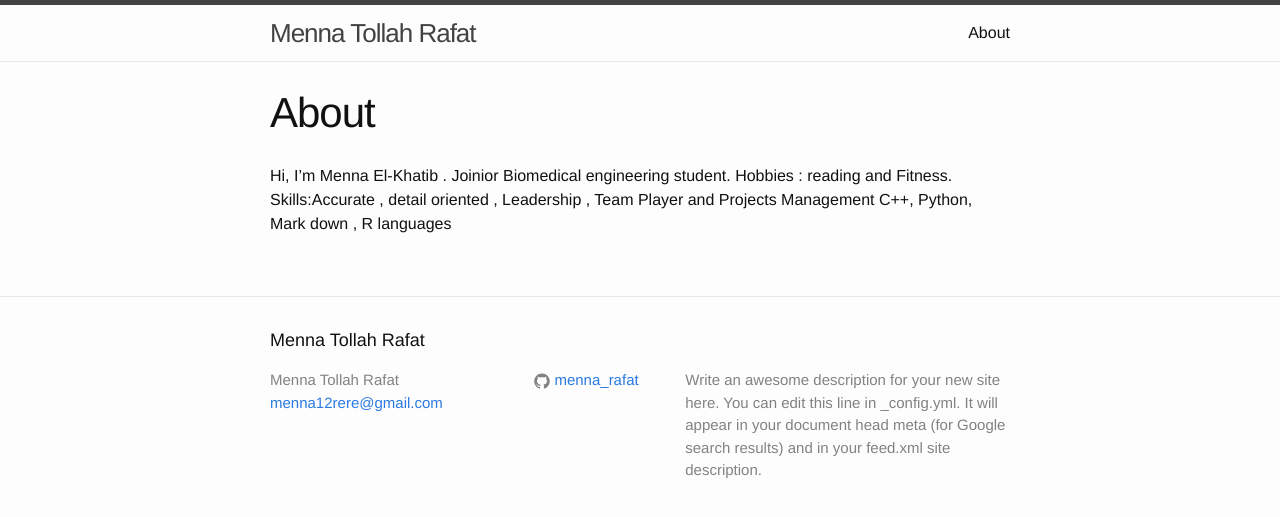
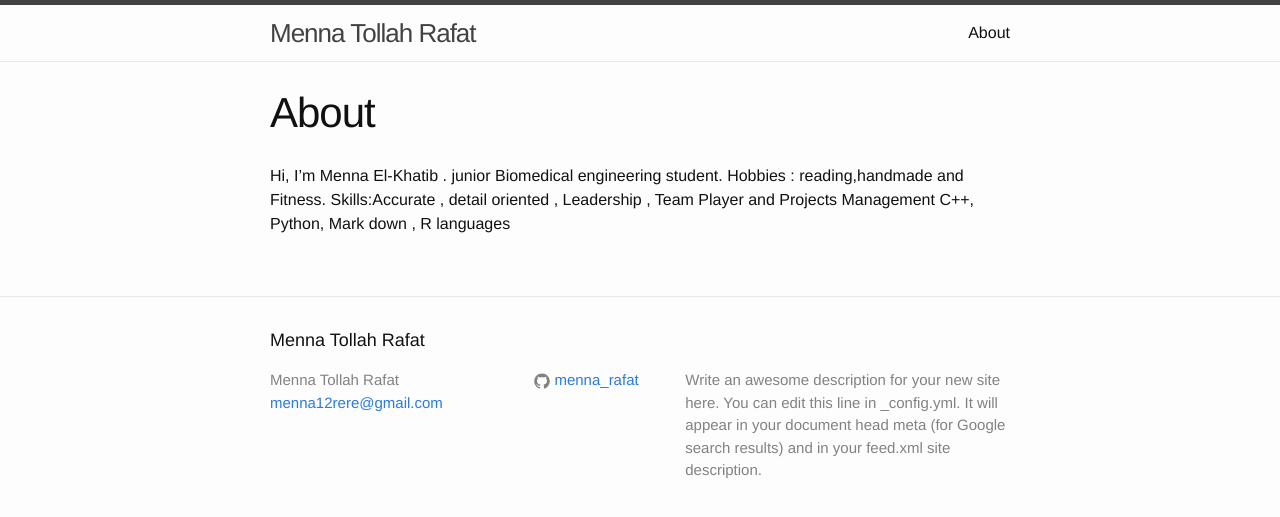
Before and after one commit to Menna-Rafat/menna-rafat.github.io, a Jekyll site: the page built from about.md, in a window 1280 px wide. Shown: the top 517 px of the page. Built offline with Jekyll 4.4.1, drawn with Linux system fonts in a browser that asks for light colours.

Commit message:
Updated About

```diff
--- a/about.md
+++ b/about.md
@@ -5,6 +5,6 @@ layout: page
 ---
 
 
-Hi, I’m Menna El-Khatib . Joinior Biomedical engineering student. Hobbies : reading and Fitness.
+Hi, I’m Menna El-Khatib . junior Biomedical engineering student. Hobbies : reading,handmade  and Fitness.
 Skills:Accurate , detail oriented , Leadership , Team Player and Projects Management
 C++, Python, Mark down , R languages
```
